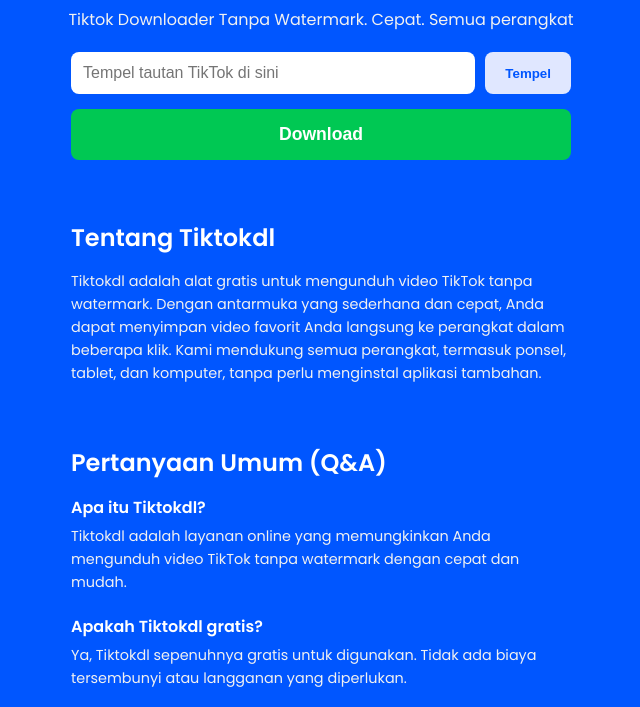
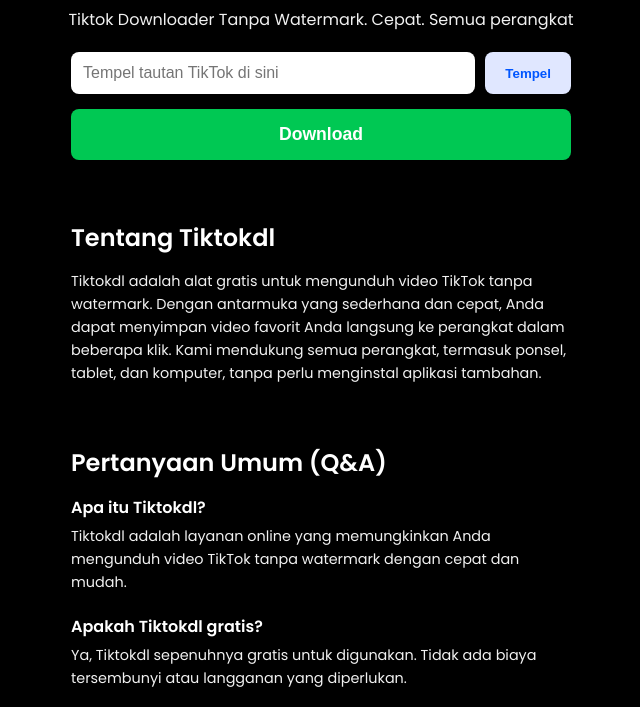
Before and after one commit to Fiisya/ttdl, a website: page index.html in a window 1280 px wide. Shown: the part 139-846 px from the top of the page, without its empty margins (319-959 px from the left). Drawn offline with nearby package versions, Linux system fonts and the light colour scheme.

Commit message:
Update index.html

```diff
--- a/index.html
+++ b/index.html
@@ -21,7 +21,7 @@
       flex-direction: column;
     }
     .container {
-      background-color: #0056ff;
+      background-color: #000000;
       padding: 30px;
       width: 100%;
       flex-grow: 1;
```
